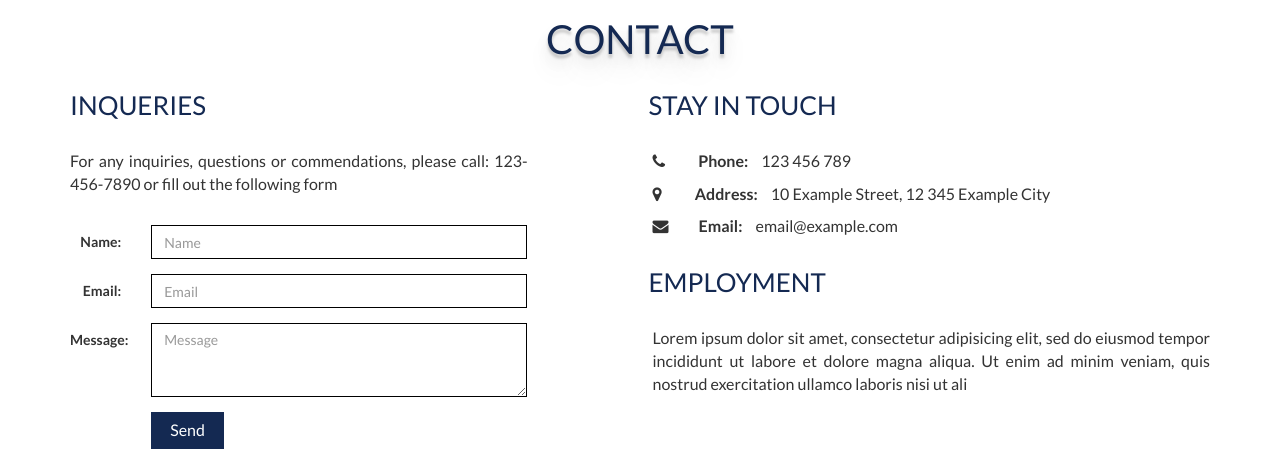
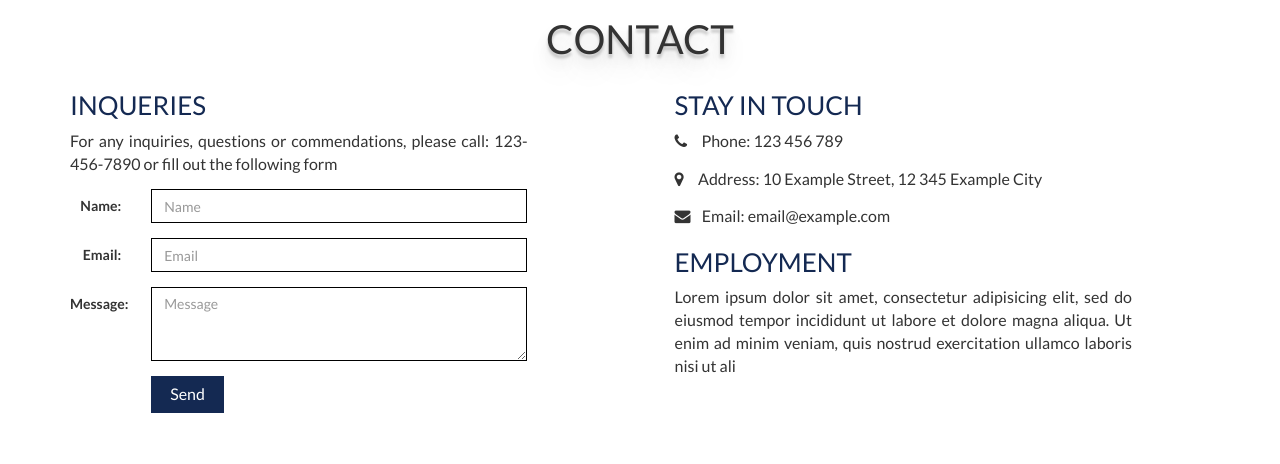
Before and after one commit to aldonalis/EVENT, a plain HTML site: page index.html in a window 1280 px wide. Shown: the part 1530-1994 px from the top of the page. After the commit the page ends 1958 px from the top, so only its background shows below. Drawn offline with nearby package versions, Linux system fonts and the light colour scheme.

Commit message:
matching different screen sizes

```diff
--- a/ENeventED.css
+++ b/ENeventED.css
@@ -94,7 +94,7 @@ h2 {
 }
 
 .content hr {
-	width: 400px;
+	width: 40%;
 }
  .content p {
  	font-size: 35px;
@@ -180,6 +180,7 @@ h2 {
 
 #form {
 	text-align: left;
+	margin-right: 10%;
 }
 
 .form-control, .form-control:focus {
@@ -194,28 +195,8 @@ h2 {
 	background: white;
 }
 
-.footer ul {
-  	list-style-type: none;
-
-}
-
-.footer li {
-	font-size: 16px;
-	text-align: left;
-	margin: 10px 30px;
-
-}
-
 .footer i {
-    margin-right: 30px;
-}
-
-.footer h2 {
-	/*margin: 30px auto;*/
-}
-
-#first-phone {
-	/*margin-top: 0px;*/
+    margin-right: 3%;
 }
 
 .footer h3 {
@@ -228,39 +209,18 @@ h2 {
 .footer p {
 	font-size: 16px;
 	text-align: justify;
+	margin-bottom: 0;
 }
-
-
 
 .footer button {
 	padding: 6px 18px;
 	margin: 0px auto;
 }
 
-.before-from, .stay-in-touch, .employment {
-	margin: 30px auto;
-}
-
-.employment {
-	margin-left: 70px;
-}
-
-.footer h2 {
-	color: #142952;
-
-}
 
 .stay-in-touch span {
 	font-weight: bold;
 	padding-right: 10px;
-}
-
-.special {
-	padding-left: 66px;
-}
-
-#contact-details {
-	padding-left: 40px;
 }
 
  .btn-primary, .btn-primary:hover,  .btn-primary:visited {
--- a/index.html
+++ b/index.html
@@ -138,10 +138,13 @@
   <div class="container">
     <div class="row">
       <h2>Contact</h2>
-      <div class="col-lg-5 col-sm-5" id="form">
+
+
+      <div class="col-lg-5 col-sm-10" id="form">
         <h3>Inqueries</h3>
         <div class="before-from">
-          <p>For any inquiries, questions or commendations, please call: 123-456-7890 or fill out the following form</p>
+          <p style="margin-bottom:
+          3%">For any inquiries, questions or commendations, please call: 123-456-7890 or fill out the following form</p>
         </div>
         <form class="form-horizontal">
           <!-- Name input -->
@@ -159,14 +162,12 @@
             </div>
           </div>
           <!-- Text area -->
-
           <div class="form-group">
             <label for="inputText" class="col-sm-2 control-label">Message:</label>
             <div class="col-sm-10">
               <textarea class="form-control" rows="3" id="inputText" placeholder="Message"></textarea>
             </div>
           </div>
-
           <!-- Submit button -->
           <div class="form-group">
             <div class="col-sm-offset-2 col-sm-10">
@@ -175,16 +176,34 @@
           </div>
         </form>
       </div>
-      <div class="col-lg-7 col-sm-5" id="contact-details">
-        <h3 class="special">Stay in touch</h3>
+
+
+      <div class="col-xs-12 col-lg-5" id="contact-details">
+        <h3>Stay in touch</h3>
+        <form class="form-horizontal">
+          <div class="form-group">
+            <div class="col-sm-10">
+              <p id="first-phone"><i class="fa fa-phone" aria-hidden="true" width></i> <span>Phone: </span>123 456 789</p>
+            </div>
+          </div>
+          <div class="form-group">
+            <div class="col-sm-10">
+              <p><i class="fa fa-map-marker" aria-hidden="true"></i> <span>Address: </span>10 Example Street, 12 345 Example City</p>
+            </div>
+          </div>
+          <div class="form-group">
+            <div class="col-sm-10">
+              <p><i class="fa fa-envelope" aria-hidden="true"></i><span>Email: </span> email@example.com</p>
+            </div>
+          </div>
+        </form>
+
+
+
         <div class="stay-in-touch">
-            <ul>
-              <li id="first-phone"><i class="fa fa-phone" aria-hidden="true" width></i> <span>Phone: </span>123 456 789</li>
-              <li><i class="fa fa-map-marker" aria-hidden="true"></i> <span>Address: </span>10 Example Street, 12 345 Example City</li>
-              <li><i class="fa fa-envelope" aria-hidden="true"></i><span>Email: </span> email@example.com</li>
-            </ul>
+
         </div>
-        <h3 class="special">Employment</h3>
+        <h3 style="max-height: 28px">Employment</h3>
         <div class="employment">
           <p>Lorem ipsum dolor sit amet, consectetur adipisicing elit, sed do eiusmod
           tempor incididunt ut labore et dolore magna aliqua. Ut enim ad minim veniam,
```
